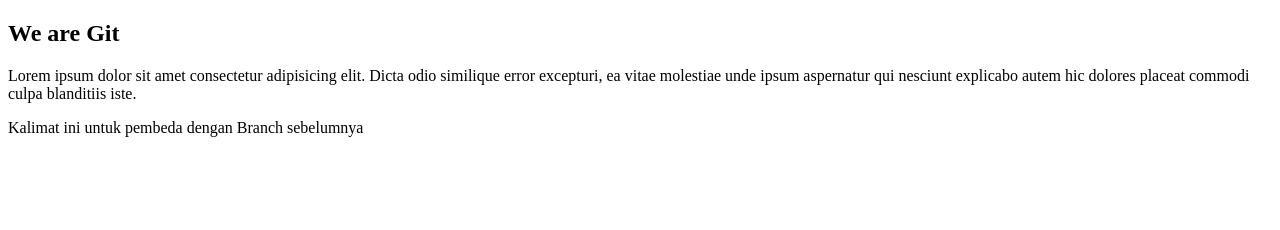
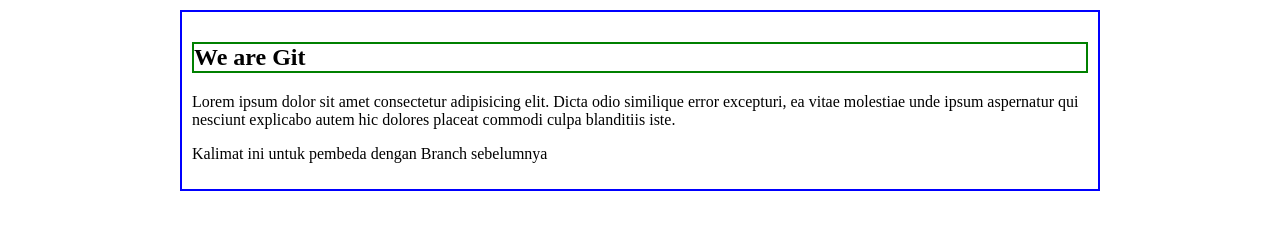
Before and after one commit to Rohman16/tezz, a plain HTML site: page index.html in a window 1280 px wide. Drawn offline with Linux system fonts and the light colour scheme.

Commit message:
Adding Style

```diff
--- a/index.html
+++ b/index.html
@@ -2,6 +2,7 @@
 <html lang="en">
 
 <head>
+    <link rel="stylesheet" href="/styl.css">
     <meta charset="UTF-8">
     <meta http-equiv="X-UA-Compatible" content="IE=edge">
     <meta name="viewport" content="width=device-width, initial-scale=1.0">
--- /dev/null
+++ b/styl.css
@@ -0,0 +1,10 @@
+body {
+    border: 2px solid blue;
+    width: 70%;
+    margin: 10px auto;
+    padding: 10px;
+}
+
+h2 {
+    border: 2px solid green;
+}
```
